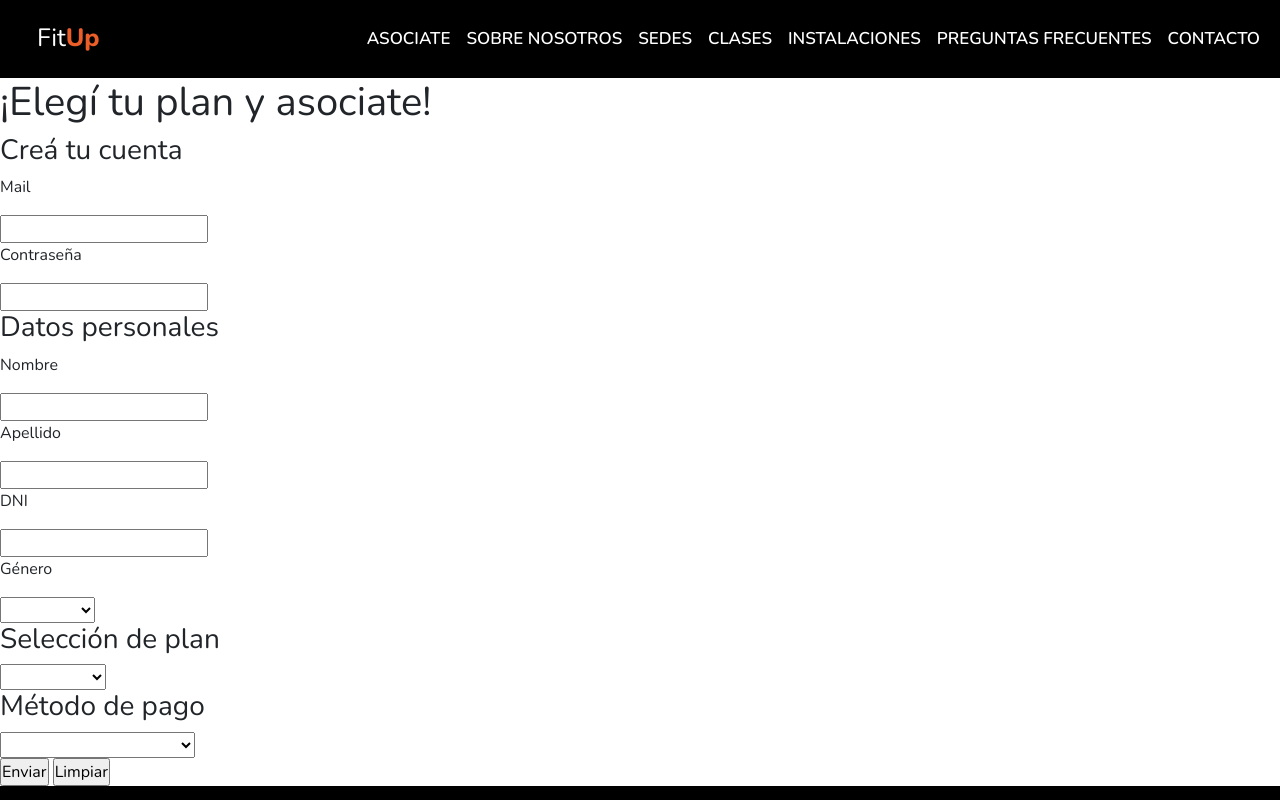
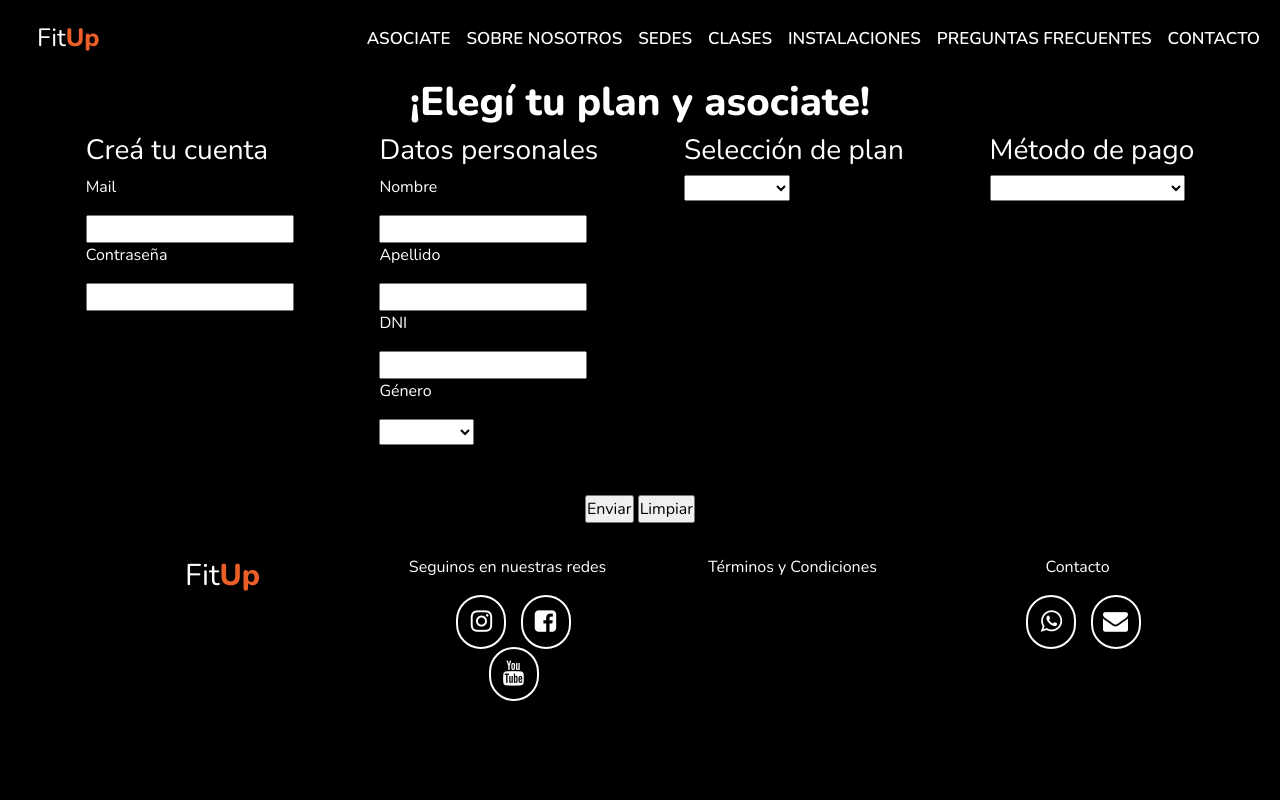
Before and after one commit to nacho-cordoba/segunda-entrega-ignacio-cordoba, a plain HTML site: page pages/join.html in a window 1280 px wide. Shown: the top 800 px of the page. Drawn offline with nearby package versions, Linux system fonts and the light colour scheme.

Commit message:
Cuarto commit - Entrega

```diff
--- a/main.css
+++ b/main.css
@@ -314,7 +314,55 @@
 }
 /* CSS JOIN */
 
+#join {
+    background-color: black;
+}
 
+.join-title {
+    text-align: center;
+}
+
+.join-title h1 {
+    color: white;
+    font-weight: bold;
+}
+
+.join-complete-form {
+    display: grid;
+    justify-content: space-evenly;
+    grid-template-areas:
+    'create personal plan payment'
+    ;
+}
+
+.join-complete-form h3, p {
+    color: white;
+}
+
+.join-create-account {
+    display: flex;
+    flex-direction: column;
+}
+
+.join-personal-data {
+    display: flex;
+    flex-direction: column;
+}
+
+.join-membership-selection {
+    display: flex;
+    flex-direction: column;
+}
+
+.join-payment-method {
+    display: flex;
+    flex-direction: column;
+}
+
+.join-send-info {
+    text-align: center;
+    padding-top: 50px;
+}
 
 /* CSS SEDES */
 
--- a/pages/join.html
+++ b/pages/join.html
@@ -69,9 +69,9 @@
 
             <div class="join-complete-form">
 
-                <div>
+                <div class="join-create-account">
 
-                    <div class="join-create-account">
+                    <div>
                         <h3>Creá tu cuenta</h3>
                     </div>
 
@@ -95,9 +95,9 @@
 
                 </div>
 
-                <div>
+                <div class="join-personal-data">
 
-                    <div class="join-personal-data">
+                    <div >
                         <h3>Datos personales</h3>
                     </div>
 
@@ -144,9 +144,9 @@
 
                 </div>
 
-                <div>
+                <div class="join-membership-selection">
 
-                    <div class="join-membership-selection">
+                    <div>
                         <h3>Selección de plan</h3>
                     </div>
 
@@ -162,9 +162,9 @@
 
                 </div>
 
-                <div>
+                <div class="join-payment-method">
 
-                    <div class="join-payment-method">
+                    <div>
                         <h3>Método de pago</h3>
                     </div>
 
@@ -181,11 +181,11 @@
 
                 </div>
 
-                <div class="join-send-info">
-                    <input type="submit" value="Enviar">
-                    <input type="reset" value="Limpiar">
-                </div>
+            </div>
 
+            <div class="join-send-info">
+                <input type="submit" value="Enviar">
+                <input type="reset" value="Limpiar">
             </div>
 
         </form>
```
